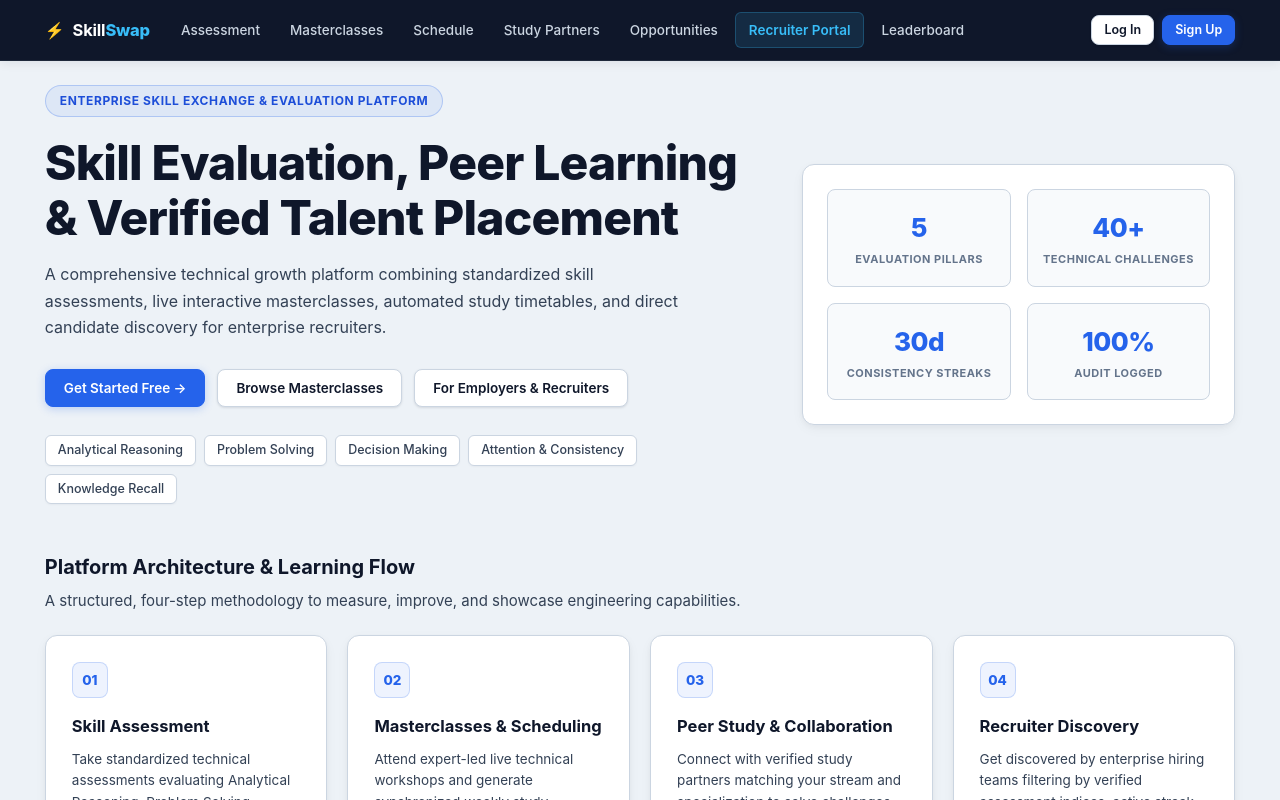
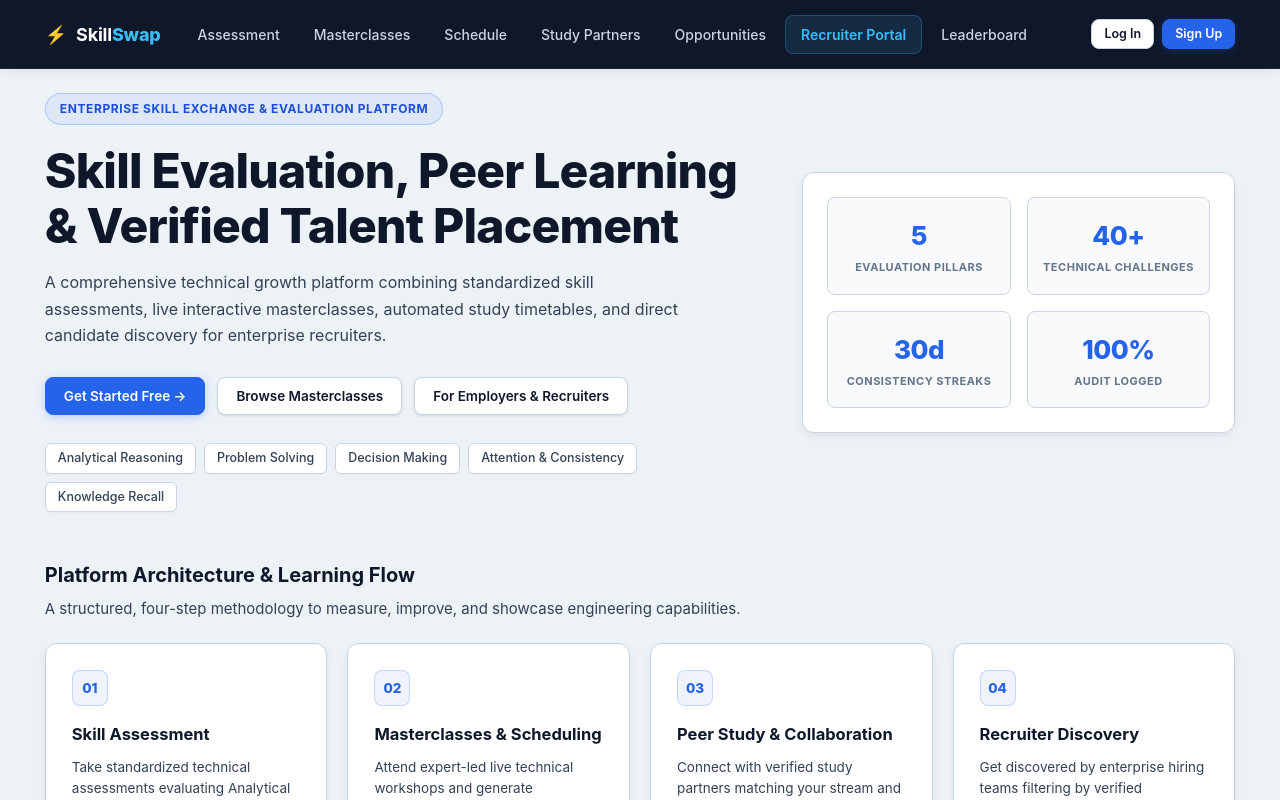
Before and after one commit to Tharuni-09/Skill_Exchange_Platform, a React (Vite) app in the folder client/: page / in a window 1280 px wide. Shown: the top 800 px of the page. Built offline with nearby package versions, Linux system fonts and the light colour scheme.

Commit message:
feat(header): increase header height and proportions to 68px

```diff
--- a/client/src/components/Header.css
+++ b/client/src/components/Header.css
@@ -14,10 +14,10 @@
   max-width: 100%;
   margin: 0;
   padding: 0 var(--page-padding-x);
-  height: 60px;
+  height: 68px;
   display: flex;
   align-items: center;
-  gap: 18px;
+  gap: 22px;
   box-sizing: border-box;
 }
 
@@ -25,8 +25,8 @@
 .logo {
   display: flex;
   align-items: center;
-  gap: 8px;
-  font-size: 16.5px;
+  gap: 9px;
+  font-size: 18px;
   font-weight: 700;
   color: #ffffff;
   text-decoration: none;
@@ -37,7 +37,7 @@
   text-decoration: none;
 }
 .logo-icon {
-  font-size: 16px;
+  font-size: 18px;
   color: #38bdf8;
 }
 .logo-accent {
@@ -54,11 +54,11 @@
 }
 
 .nav-link {
-  padding: 7px 13px;
-  border-radius: 6px;
+  padding: 8px 15px;
+  border-radius: 8px;
   color: #cbd5e1;
   text-decoration: none;
-  font-size: 13.5px;
+  font-size: 14px;
   font-weight: 500;
   transition: all var(--transition);
   white-space: nowrap;
@@ -92,26 +92,26 @@
 .header-actions {
   display: flex;
   align-items: center;
-  gap: 10px;
+  gap: 12px;
   margin-left: auto;
 }
 
 .user-menu-wrapper {
   display: flex;
   align-items: center;
-  gap: 8px;
+  gap: 10px;
 }
 
 /* Streak badge */
 .header-streak-badge {
   display: flex;
   align-items: center;
-  gap: 5px;
+  gap: 6px;
   background: rgba(245, 158, 11, 0.15);
   border: 1px solid rgba(245, 158, 11, 0.35);
-  padding: 5px 10px;
-  border-radius: 6px;
-  font-size: 12px;
+  padding: 6px 12px;
+  border-radius: 8px;
+  font-size: 12.5px;
   font-weight: 700;
   color: #fbbf24;
   cursor: default;
@@ -136,11 +136,11 @@
 .user-badge {
   display: flex;
   align-items: center;
-  gap: 8px;
+  gap: 9px;
   background: rgba(255, 255, 255, 0.08);
   border: 1px solid rgba(255, 255, 255, 0.15);
-  border-radius: 6px;
-  padding: 4px 10px;
+  border-radius: 8px;
+  padding: 5px 12px;
   color: #ffffff;
   cursor: pointer;
   transition: all var(--transition);
@@ -151,14 +151,14 @@
 }
 
 .avatar {
-  width: 28px;
-  height: 28px;
+  width: 32px;
+  height: 32px;
   border-radius: 50%;
   background: #2563eb;
   display: flex;
   align-items: center;
   justify-content: center;
-  font-size: 12px;
+  font-size: 13px;
   font-weight: 700;
   color: #ffffff;
   flex-shrink: 0;
--- a/client/src/pages/Dashboard.css
+++ b/client/src/pages/Dashboard.css
@@ -1,5 +1,5 @@
 .dashboard-page {
-  min-height: calc(100vh - 60px);
+  min-height: calc(100vh - 68px);
   padding: 32px 0 80px;
 }
 
--- a/client/src/pages/Hero.css
+++ b/client/src/pages/Hero.css
@@ -1,7 +1,7 @@
 /* Professional Engineering Platform - Hero Styles (Classic Executive Theme) */
 .hero-page {
   width: 100%;
-  min-height: calc(100vh - 60px);
+  min-height: calc(100vh - 68px);
   box-sizing: border-box;
 }
 
```
